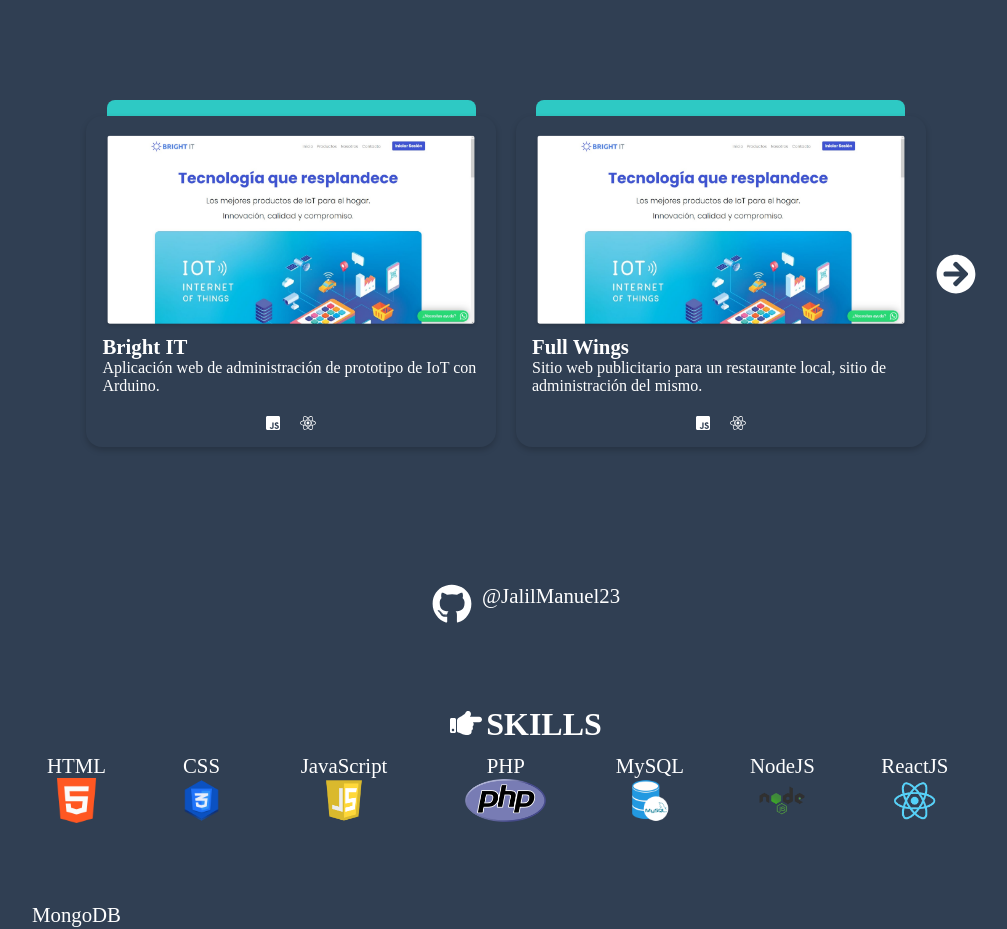
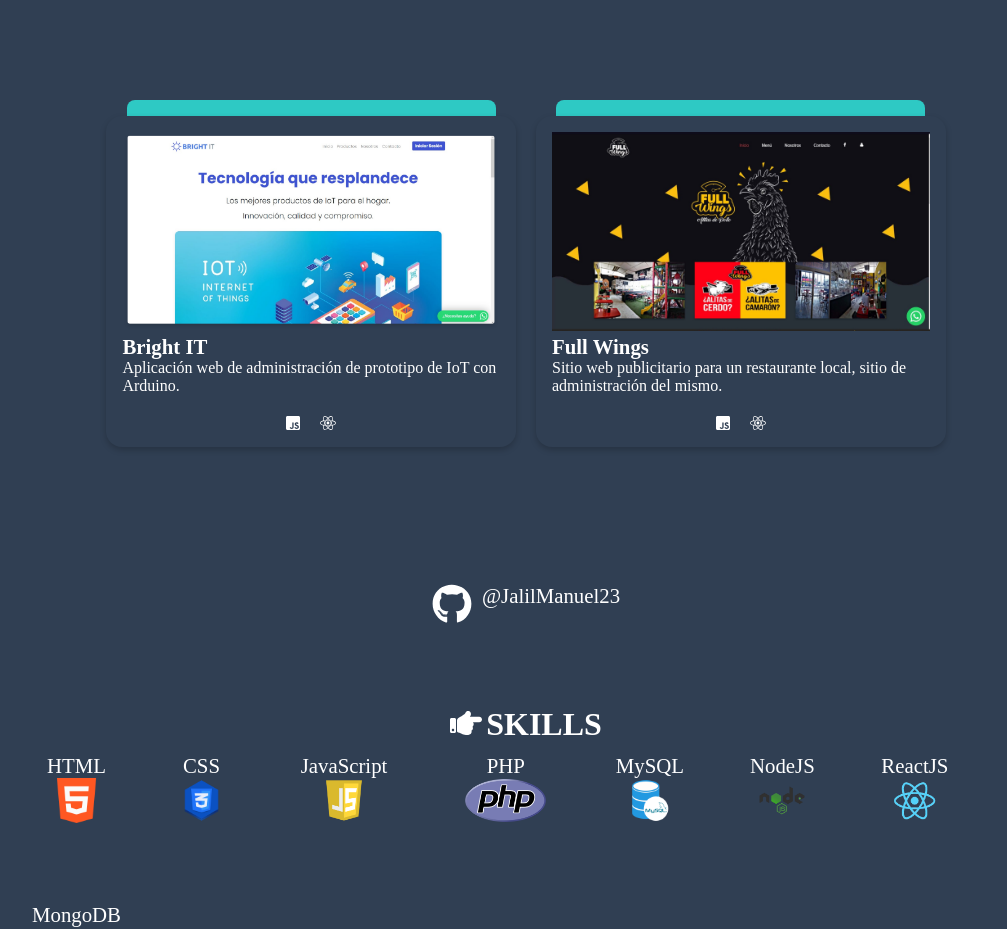
Before and after one commit to JalilManuel23/Portafolio, a React (Create React App) app: page / in a window 1280 px wide. Shown: the part 1700-2629 px from the top of the page, without its empty margins (114-1121 px from the left). Built offline with nearby package versions, Linux system fonts and the light colour scheme.

Commit message:
se solucionan detalles

```diff
--- a/src/sections/Projects/projectsData.js
+++ b/src/sections/Projects/projectsData.js
@@ -8,25 +8,7 @@ const projects = [
     {
         "id": 2,
         "name": "Full Wings",
-        "image": "img/projects/brighit.png",
-        "description": "Sitio web publicitario para un restaurante local, sitio de administración del mismo."
-    },
-    {
-        "id": 3,
-        "name": "Full Wings2",
-        "image": "img/projects/brighit.png",
-        "description": "Sitio web publicitario para un restaurante local, sitio de administración del mismo."
-    },
-    {
-        "id": 4,
-        "name": "Full Wings3",
-        "image": "img/projects/brighit.png",
-        "description": "Sitio web publicitario para un restaurante local, sitio de administración del mismo."
-    },
-    {
-        "id": 5,
-        "name": "Full Wings4",
-        "image": "img/projects/brighit.png",
+        "image": "img/projects/fullwings.jpg",
         "description": "Sitio web publicitario para un restaurante local, sitio de administración del mismo."
     },
 ]
```
Also changed, not shown: public/img/projects/fullwings.jpg (added).
